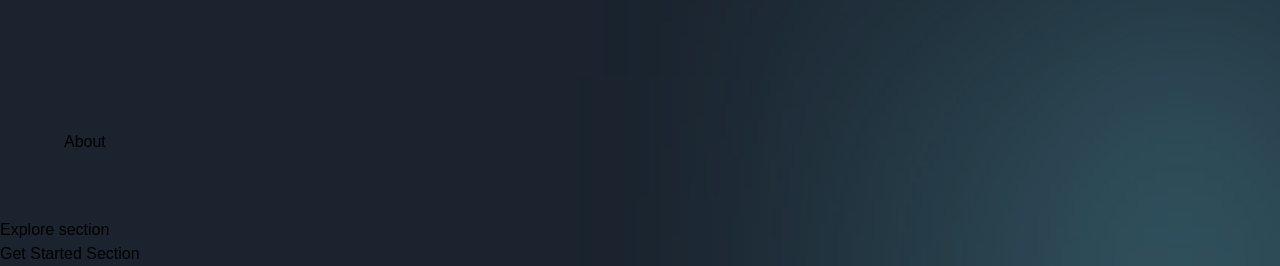
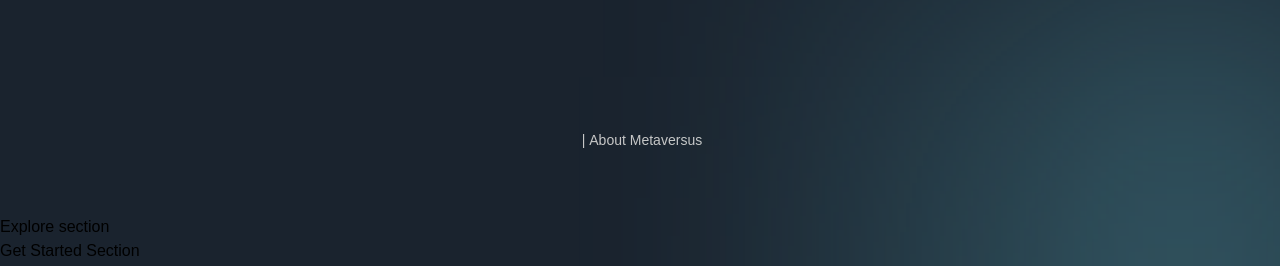
Before and after one commit to MuursaleenBats/metaverse_ui, a Next.js app: page / in a window 1280 px wide. Shown: the part 1044-1310 px from the top of the page. Built offline with nearby package versions, Linux system fonts and the light colour scheme; a web font is replaced by a local one.

Commit message:
Typing Text animation added

```diff
--- a/components/CustomTexts.jsx
+++ b/components/CustomTexts.jsx
@@ -1,9 +1,22 @@
 'use client';
-
-export const TypingText = () => (
-  <p>Typing Text</p>
+import { motion } from "framer-motion";
+import { textContainer, textVariant2 } from "../utils/motion";
+export const TypingText = ({title, textStyles}) => (
+  <motion.p
+    variants = {textContainer}
+    className={`font-normal text-[14px] text-secondary-white ${textStyles}`}
+  >
+    {Array.from(title).map((letter, index)=>(
+      <motion.span
+        variants={textVariant2}
+        key={index}
+      >
+        {letter === ' ' ? '\u00A0' : letter}
+      </motion.span>
+    ))}
+  </motion.p>
 );
 
-export const TitleText = () => (
+export const TitleText = ({title, textStyles}) => (
   <h2>Title Text</h2>
 );
--- a/sections/About.jsx
+++ b/sections/About.jsx
@@ -9,7 +9,18 @@ import {fadeIn, staggerContainer} from '../utils/motion';
 const About = () => (
   <section className={`${styles.paddings} relative z-10`}>
     <div className="gradient-02 z-0"/>
-    About
+    <motion.div
+      variants={staggerContainer}
+      initial="hidden"
+      whileInView="show"
+      viewport={{once: false, amount:0.25}}
+      className={`${styles.innerWidth} mx-auto ${styles.flexCenter} flex-col`}
+    >
+      <TypingText
+        title = " | About Metaversus"
+        textStyles = 'text-center'
+      />
+    </motion.div>
   </section>
 );
 
--- a/utils/motion.js
+++ b/utils/motion.js
@@ -68,7 +68,7 @@ export const textContainer = {
   },
   show: (i = 1) => ({
     opacity: 1,
-    transition: { staggerChildren: 0.1, delayChildren: i * 0.1 },
+    transition: { staggerChildren: 0.1, delayChildren: i * 0.1},
   }),
 };
 
```
